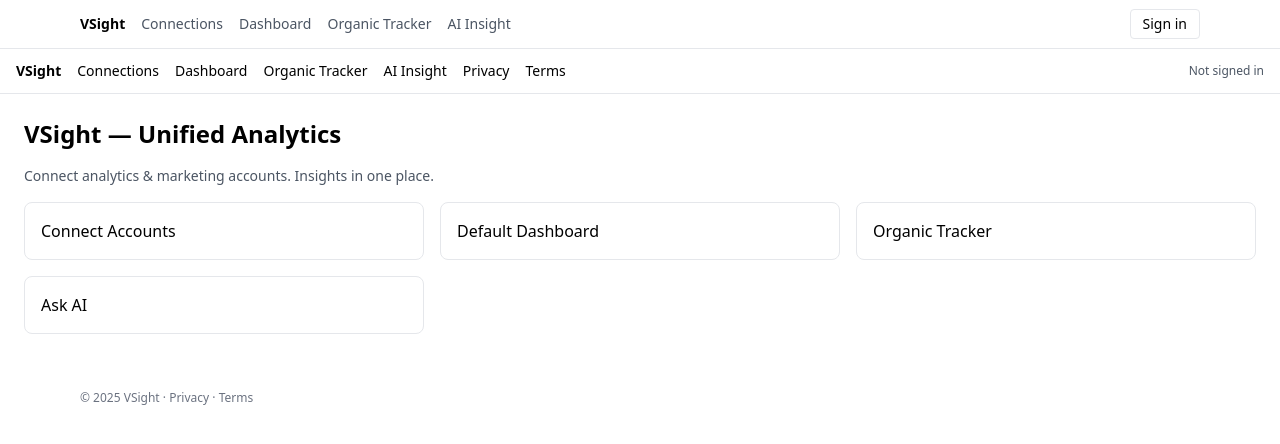
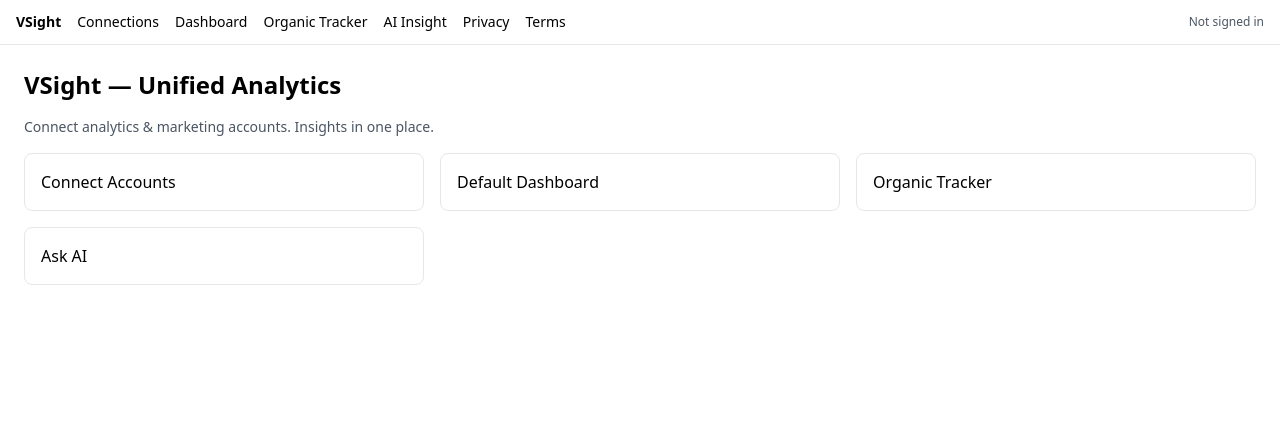
Before and after one commit to Vaibh-v/vsight, a Next.js app: page / in a window 1280 px wide. Shown: the top 444 px of the page. Built offline with nearby package versions, Linux system fonts and the light colour scheme; no server answers.

Commit message:
Update _app.tsx

```diff
--- a/pages/_app.tsx
+++ b/pages/_app.tsx
@@ -1,16 +1,13 @@
 import type { AppProps } from "next/app";
 import { SessionProvider } from "next-auth/react";
+import { AppStateProvider } from "../components/state/AppStateProvider";
 import "../styles/globals.css";
-import { AppStateProvider } from "../components/state/AppStateProvider";
-import Layout from "../components/Layout";
 
-export default function MyApp({ Component, pageProps }: AppProps & { pageProps: any }) {
+export default function MyApp({ Component, pageProps }: AppProps) {
   return (
-    <SessionProvider session={pageProps.session}>
+    <SessionProvider session={(pageProps as any).session}>
       <AppStateProvider>
-        <Layout>
-          <Component {...pageProps} />
-        </Layout>
+        <Component {...pageProps} />
       </AppStateProvider>
     </SessionProvider>
   );
```
